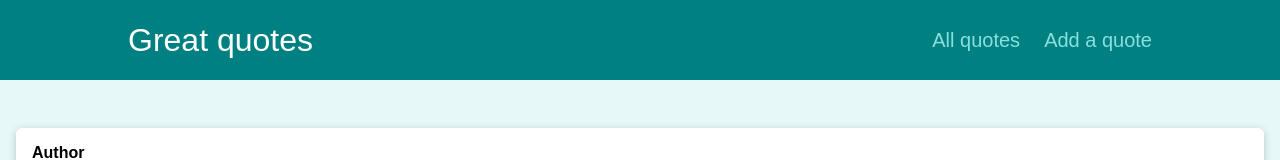
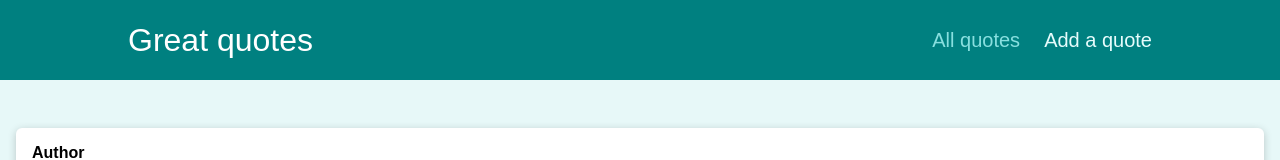
Before and after one commit to Amandine-d/projects-react, a React (Create React App) app: page /new-quote in a window 1280 px wide. Shown: the top 160 px of the page. Built offline with nearby package versions, Linux system fonts and the light colour scheme.

Commit message:
Add not found page and implement programmatic navigation

```diff
--- a/src/App.js
+++ b/src/App.js
@@ -4,6 +4,7 @@ import AllQuotes from './pages/AllQuotes';
 import QuoteDetail from './pages/QuoteDetail';
 import NewQuote from './pages/NewQuote';
 import Layout from './components/layout/Layout';
+import NotFound from './pages/NotFound';
 
 function App() {
   return (
@@ -21,6 +22,9 @@ function App() {
         <Route path='/new-quote'>
           <NewQuote />
         </Route>
+        <Route path='*'>
+          <NotFound />
+        </Route>
       </Switch>
     </Layout>
   );
--- a/src/components/layout/MainNavigation.js
+++ b/src/components/layout/MainNavigation.js
@@ -12,7 +12,7 @@ const MainNavigation =() => {
             <NavLink to='/quotes' activeClassName={classes.active}>All quotes</NavLink>
           </li>
           <li>
-            <NavLink to='/new-quotes' activeClassName={classes.active}>Add a quote</NavLink>
+            <NavLink to='/new-quote' activeClassName={classes.active}>Add a quote</NavLink>
           </li>
         </ul>
       </nav>
--- a/src/pages/NewQuote.js
+++ b/src/pages/NewQuote.js
@@ -1,9 +1,12 @@
+import { useHistory } from 'react-router-dom'
 import QuoteForm from '../components/quotes/QuoteForm';
 
 const NewQuote = () => {
+  const history = useHistory();
   const addQuoteHandler = (quoteData) => {
     console.log(quoteData);
-  }
+    history.push('/quotes');
+  };
   return (
   <QuoteForm onAddQuote={addQuoteHandler} />
   );
--- /dev/null
+++ b/src/pages/NotFound.js
@@ -0,0 +1,9 @@
+const NotFound = () => {
+  return (
+    <div className='centered'>
+      <p>Page not found!</p>
+    </div>
+  );
+};
+
+export default NotFound;
```
